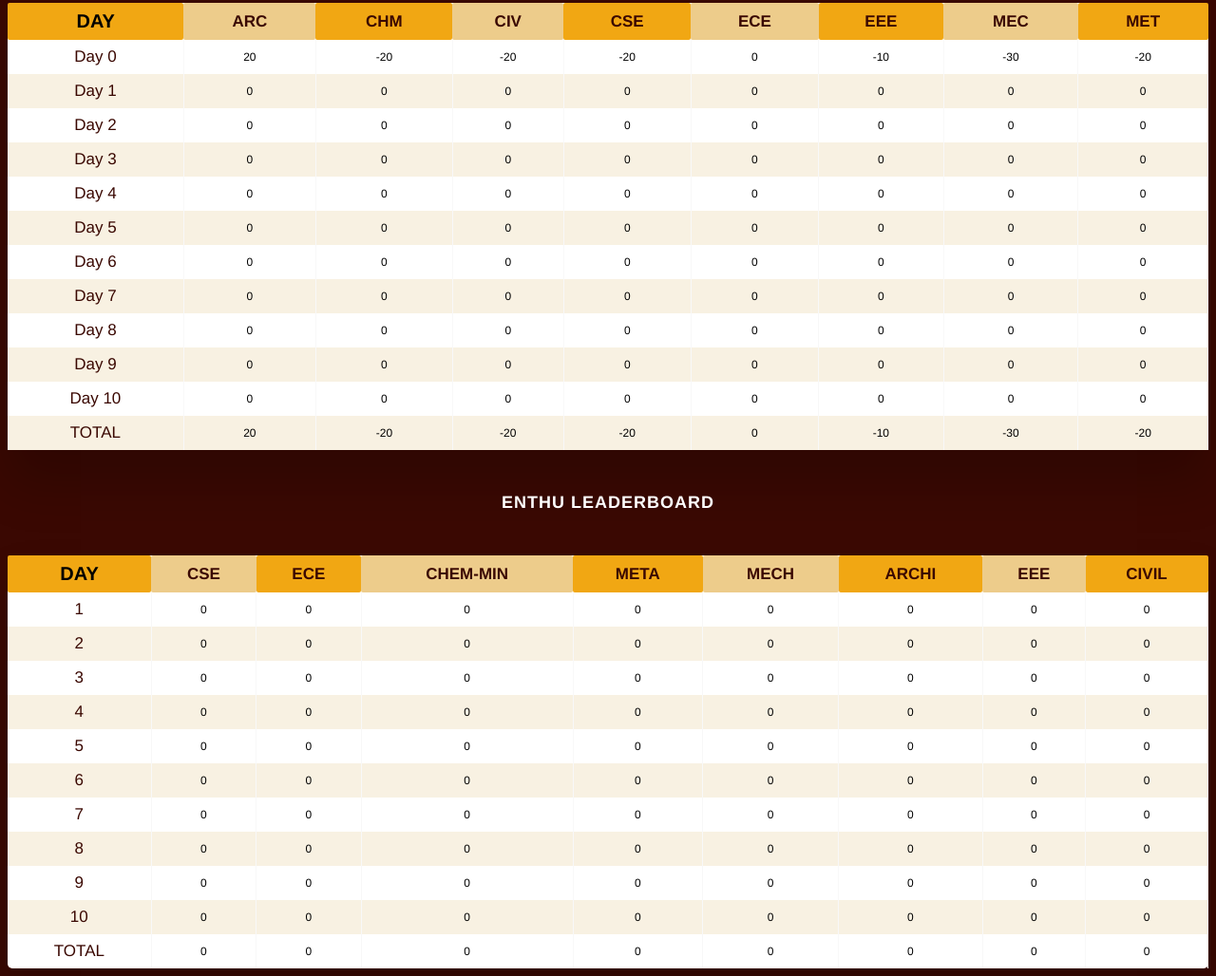
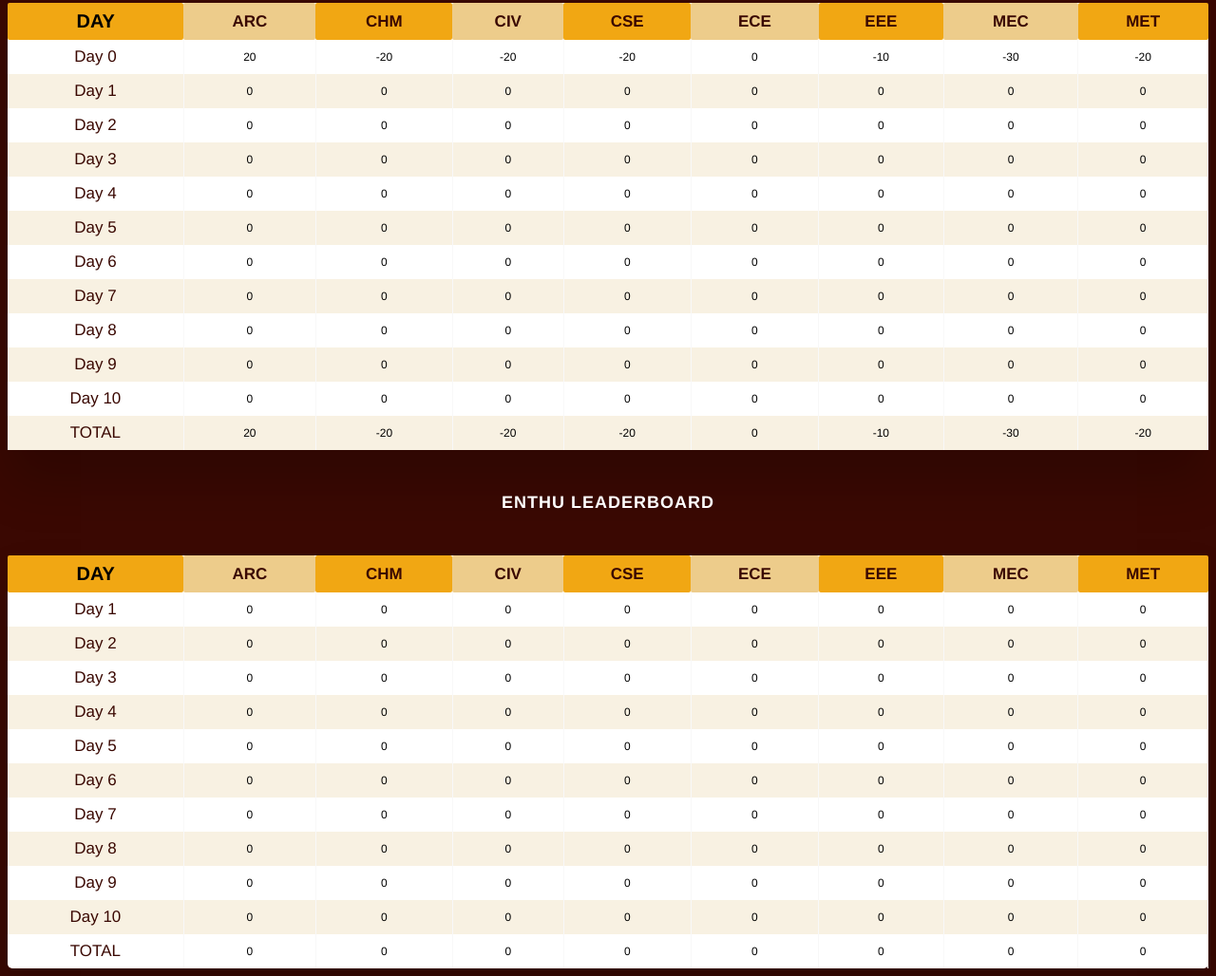
Before and after one commit to techsecvnit/IG23, a website: page scoreboard.html in a window 1280 px wide. Shown: the part 312-1340 px from the top of the page at 95% size. Drawn offline with Linux system fonts and the light colour scheme.

Commit message:
Scoreboard Final Day 0

```diff
--- a/scoreboard.html
+++ b/scoreboard.html
@@ -176,21 +176,21 @@
             <thead>
             <tr>
                 <th ><div class="dept-name" style="color:black;font-size:20px">DAY</div></th>
+                <th><div class="dept-name">ARC</div></th>
+                <th><div class="dept-name">CHM</div></th>
+                <th><div class="dept-name">CIV</div></th>
                 <th><div class="dept-name">CSE</div></th>
                 <th><div class="dept-name">ECE</div></th>
-                <th><div class="dept-name">CHEM-MIN</div></th>
-                <th><div class="dept-name">META</div></th>
-                <th><div class="dept-name">MECH</div></th>
-                <th><div class="dept-name">ARCHI</div></th>
                 <th><div class="dept-name">EEE</div></th>
-                <th><div class="dept-name">CIVIL</div></th>
+                <th><div class="dept-name">MEC</div></th>
+                <th><div class="dept-name">MET</div></th>
 
             </tr>
             </thead>
             <tbody>
 
             <tr>
-                <td> <div class="dayno">1</div></td>
+                <td> <div class="dayno">Day 1</div></td>
                 <td>0</td>
                 <td>0</td>
                 <td>0</td>
@@ -203,7 +203,7 @@
 
             </tr>
             <tr>
-                <td><div class="dayno">2</div></td>
+                <td><div class="dayno">Day 2</div></td>
                 <td>0</td>
                 <td>0</td>
                 <td>0</td>
@@ -214,7 +214,7 @@
                 <td>0</td>
             </tr>
             <tr>
-                <td><div class="dayno">3</div></td>
+                <td><div class="dayno">Day 3</div></td>
                 <td>0</td>
                 <td>0</td>
                 <td>0</td>
@@ -225,7 +225,7 @@
                 <td>0</td>
             </tr>
             <tr>
-                <td><div class="dayno">4</div></td>
+                <td><div class="dayno">Day 4</div></td>
                 <td>0</td>
                 <td>0</td>
                 <td>0</td>
@@ -236,7 +236,7 @@
                 <td>0</td>
             </tr>
             <tr>
-                <td><div class="dayno">5</div></td>
+                <td><div class="dayno">Day 5</div></td>
                 <td>0</td>
                 <td>0</td>
                 <td>0</td>
@@ -247,7 +247,7 @@
                 <td>0</td>
             </tr>
             <tr>
-                <td><div class="dayno">6</div></td>
+                <td><div class="dayno">Day 6</div></td>
                 <td>0</td>
                 <td>0</td>
                 <td>0</td>
@@ -258,7 +258,7 @@
                 <td>0</td>
             </tr>
             <tr>
-                <td><div class="dayno">7</div></td>
+                <td><div class="dayno">Day 7</div></td>
                 <td>0</td>
                 <td>0</td>
                 <td>0</td>
@@ -269,7 +269,7 @@
                 <td>0</td>
             </tr>
             <tr>
-                <td><div class="dayno">8</div></td>
+                <td><div class="dayno">Day 8</div></td>
                 <td>0</td>
                 <td>0</td>
                 <td>0</td>
@@ -280,7 +280,7 @@
                 <td>0</td>
             </tr>
             <tr>
-                <td><div class="dayno">9</div></td>
+                <td><div class="dayno">Day 9</div></td>
                 <td>0</td>
                 <td>0</td>
                 <td>0</td>
@@ -291,7 +291,7 @@
                 <td>0</td>
             </tr>
             <tr>
-                <td><div class="dayno">10</div></td>
+                <td><div class="dayno">Day 10</div></td>
                 <td>0</td>
                 <td>0</td>
                 <td>0</td>
```
